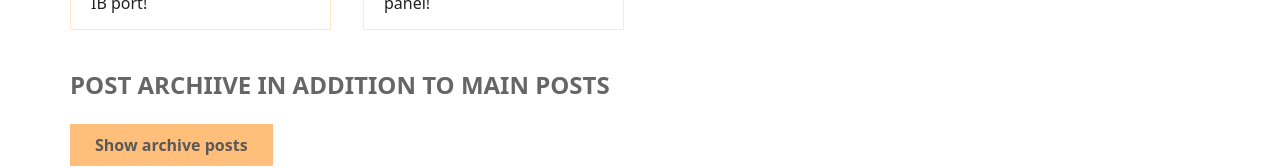
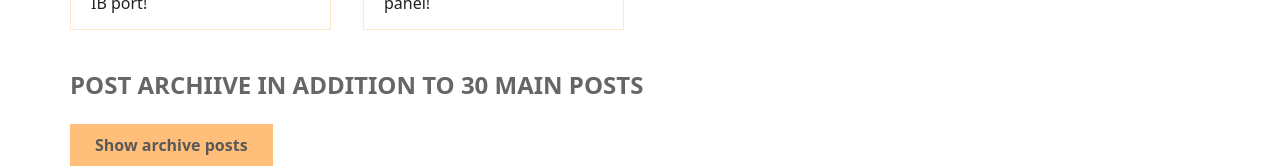
Before and after one commit to gitdeepaks/React-FullThrottle, a React (Create React App) app in the folder 13-atomic-blog/: page / in a window 1280 px wide. Shown: the part 1687-1855 px from the top of the page. Built offline with nearby package versions, Linux system fonts and the light colour scheme.

Commit message:
new Commit🚀

```diff
--- a/13-atomic-blog/src/App-memo.js
+++ b/13-atomic-blog/src/App-memo.js
@@ -1,4 +1,4 @@
-import { memo, useEffect, useState } from "react";
+import { memo, useCallback, useEffect, useMemo, useState } from "react";
 import { faker } from "@faker-js/faker";
 
 function createRandomPost() {
@@ -25,9 +25,9 @@
         )
       : posts;
 
-  function handleAddPost(post) {
+  const handleAddPost = useCallback(function handleAddPost(post) {
     setPosts((posts) => [post, ...posts]);
-  }
+  }, []);
 
   function handleClearPosts() {
     setPosts([]);
@@ -41,10 +41,12 @@
     [isFakeDark]
   );
 
-  const archiveOptions = {
-    show: false,
-    title: "Post archiive in addition to main posts",
-  };
+  const archiveOptions = useMemo(() => {
+    return {
+      show: false,
+      title: `Post archiive in addition to ${posts.length} main posts`,
+    };
+  }, [posts.length]);
 
   return (
     <section>
@@ -62,7 +64,11 @@
         setSearchQuery={setSearchQuery}
       />
       <Main posts={searchedPosts} onAddPost={handleAddPost} />
-      <Archive archiveOptions={archiveOptions} />
+      <Archive
+        archiveOptions={archiveOptions}
+        onAddPost={handleAddPost}
+        setIsFakeDark={setIsFakeDark}
+      />
       <Footer />
     </section>
   );
@@ -159,7 +165,7 @@
   );
 }
 
-const Archive = memo(function Archive({ archiveOptions }) {
+const Archive = memo(function Archive({ archiveOptions, onAddPost }) {
   // Here we don't need the setter function. We're only using state to store these posts because the callback function passed into useState (which generates the posts) is only called once, on the initial render. So we use this trick as an optimization technique, because if we just used a regular variable, these posts would be re-created on every render. We could also move the posts outside the components, but I wanted to show you this trick 😉
   const [posts] = useState(() =>
     // 💥 WARNING: This might make your computer slow! Try a smaller `length` first
@@ -182,7 +188,7 @@
               <p>
                 <strong>{post.title}:</strong> {post.body}
               </p>
-              {/* <button onClick={() => onAddPost(post)}>Add as new post</button> */}
+              <button onClick={() => onAddPost(post)}>Add as new post</button>
             </li>
           ))}
         </ul>
```
